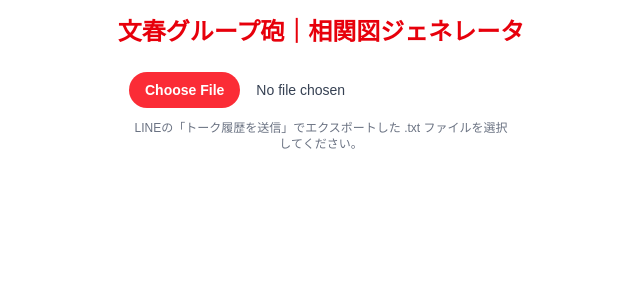
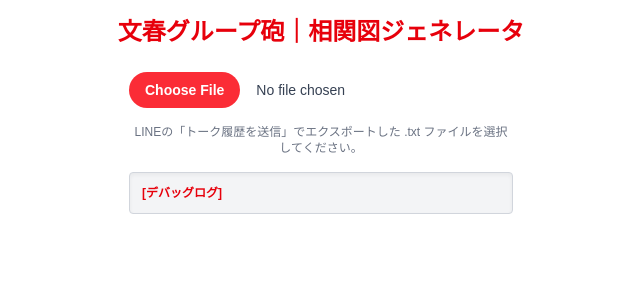
Before and after one commit to hato-taka/line-graph-app, a Next.js app: page / in a window 1280 px wide. Shown: the top 300 px of the page, without its empty margins (319-959 px from the left). Built offline with nearby package versions, Linux system fonts and the light colour scheme.

Commit message:
デバッグモードを追加し、ファイル選択エラーや形式チェックの情報を表示する機能を実装

```diff
--- a/src/components/upload.tsx
+++ b/src/components/upload.tsx
@@ -1,38 +1,55 @@
 'use client';
+
+import { useState } from 'react';
 
 type Props = {
   onTextLoaded: (lines: string[]) => void;
 };
 
+const DEBUG_MODE = true;
+
 const Upload = ({ onTextLoaded }: Props) => {
+  const [debugInfo, setDebugInfo] = useState<string[]>([]);
+
   const handleFile = (e: React.ChangeEvent<HTMLInputElement>) => {
     const file = e.target.files?.[0];
     if (!file) {
-      alert('ファイルが選択されていません');
+      setDebugInfo(['⚠️ ファイルが選択されていません']);
       return;
     }
 
-    // ファイル形式チェック
     if (!file.name.endsWith('.txt')) {
-      alert('対応しているのは .txt ファイルのみです');
+      setDebugInfo([`⚠️ 拡張子が .txt ではありません: ${file.name}`]);
       return;
     }
 
     const reader = new FileReader();
     reader.onload = () => {
       const text = reader.result as string;
-      const lines = text.split(/\r?\n/).filter(Boolean);
-      console.log('読み込んだ行数:', lines.length);
+      const lines = text.split(/\r?\n|\r/).filter(Boolean);
+
+      if (DEBUG_MODE) {
+        const preview = lines.slice(0, 5).map((line, i) => `#${i + 1}: ${line}`);
+        setDebugInfo([
+          `📄 ファイル名: ${file.name}`,
+          `📏 行数: ${lines.length}`,
+          `🔍 内容プレビュー（先頭5行）:`,
+          ...preview,
+        ]);
+      }
+
       onTextLoaded(lines);
     };
+
     reader.onerror = () => {
-      alert('ファイルの読み込みに失敗しました');
+      setDebugInfo(['❌ ファイルの読み込みに失敗しました']);
     };
+
     reader.readAsText(file);
   };
 
   return (
-    <div className="flex flex-col items-center gap-3 w-full px-4">
+    <div className="flex flex-col items-center gap-4 w-full px-4">
       <input
         type="file"
         accept=".txt"
@@ -44,9 +61,18 @@
                    file:bg-red-500 file:text-white
                    hover:file:bg-red-600"
       />
+
       <p className="text-xs text-gray-500 text-center">
         LINEの「トーク履歴を送信」でエクスポートした .txt ファイルを選択してください。
       </p>
+
+      {DEBUG_MODE && (
+        <div className="w-full max-w-md text-xs text-left whitespace-pre-wrap bg-gray-100 p-3 rounded shadow-inner border border-gray-300">
+          <strong className="text-red-600">[デバッグログ]</strong>
+          {'\n'}
+          {debugInfo.join('\n')}
+        </div>
+      )}
     </div>
   );
 };
```
